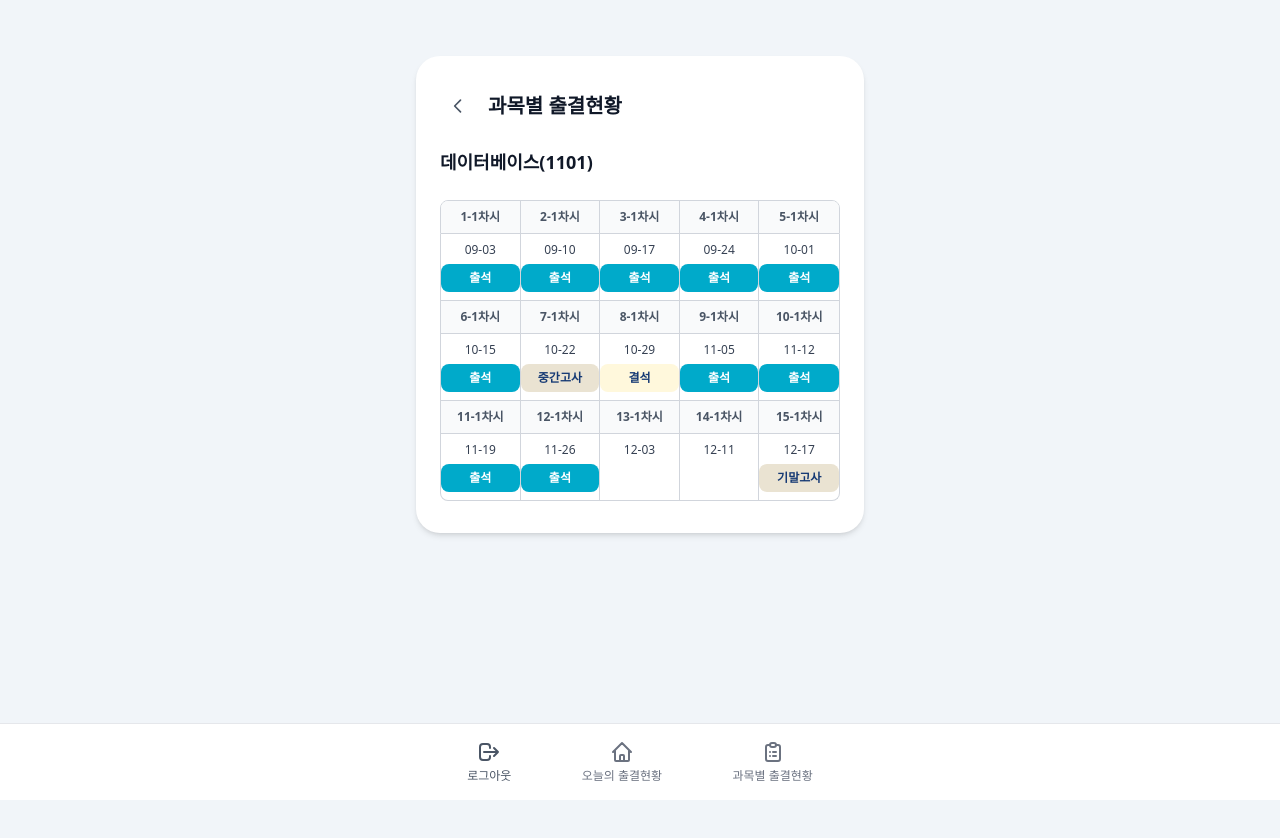
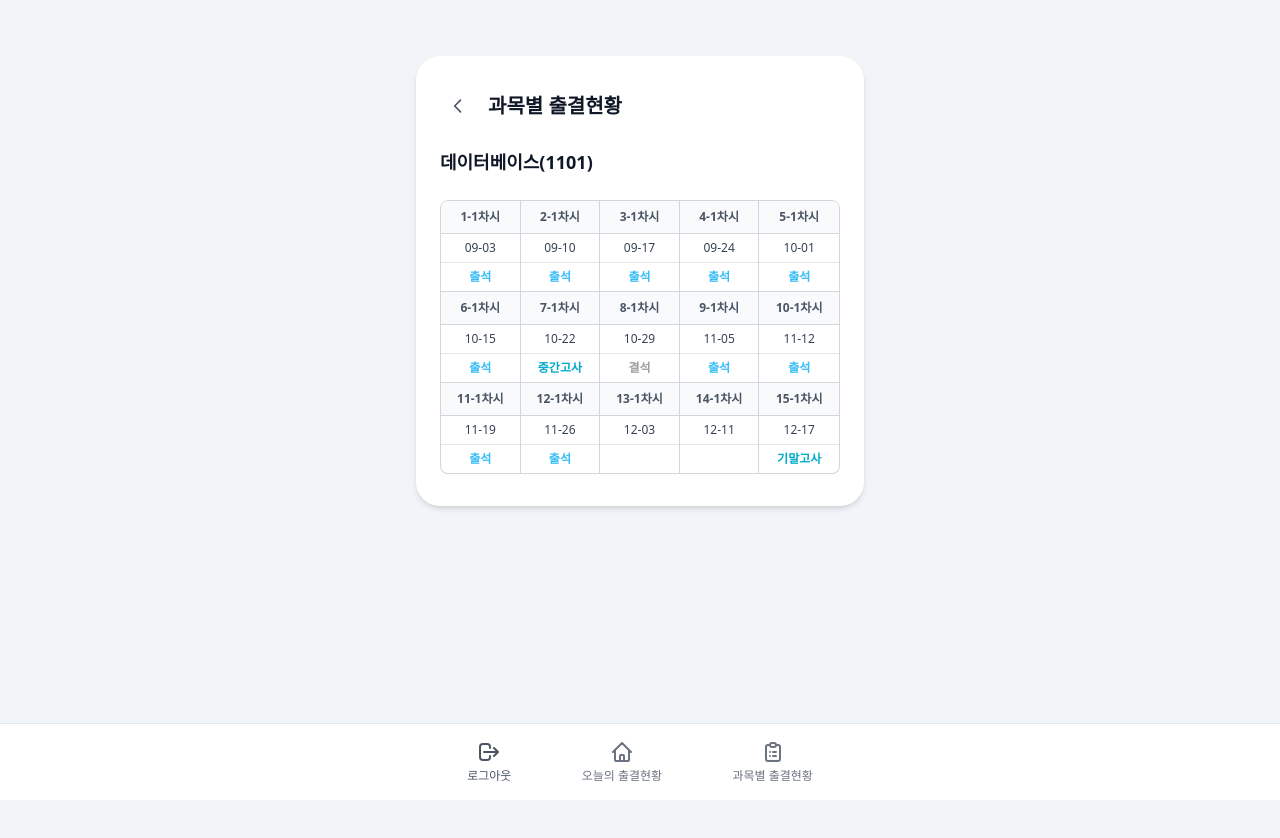
Before and after one commit to d4eh0/Cloud-TermProject, a React app in the folder frontend/: page /attendance/history/detail/1 in a window 1280 px wide. Shown: the top 838 px of the page. Built offline with nearby package versions, Linux system fonts and the light colour scheme; the HTML template or start-up script is replaced by a standard one.

Commit message:
refactor: 과목별 출결현황 상세페이지 UI 수정

```diff
--- a/frontend/src/pages/AttendanceDetailPage.jsx
+++ b/frontend/src/pages/AttendanceDetailPage.jsx
@@ -99,34 +99,29 @@ function AttendanceDetailPage() {
   }
 
   const getStatusStyle = (status) => {
-    if (!status) return { backgroundColor: 'transparent', color: 'rgb(107, 114, 128)' }
+    if (!status) return { color: 'rgb(107, 114, 128)' }
 
     switch (status) {
       case '출석':
         return {
-          backgroundColor: 'rgb(0, 170, 202)', // YU Sky Blue
-          color: 'white',
+          color: 'rgb(56, 189, 248)', // 더 밝은 Sky Blue
         }
       case '지각':
         return {
-          backgroundColor: 'rgb(255, 248, 220)', // 연한 노란색
-          color: 'rgb(21, 57, 116)', // YU Blue
+          color: 'rgb(157, 157, 156)', // YU Gray (회색)
         }
       case '결석':
         return {
-          backgroundColor: 'rgb(255, 248, 220)', // 연한 노란색
-          color: 'rgb(21, 57, 116)', // YU Blue
+          color: 'rgb(157, 157, 156)', // YU Gray (회색)
         }
       case '중간고사':
       case '기말고사':
         return {
-          backgroundColor: 'rgb(234, 227, 210)', // YU Beige
-          color: 'rgb(21, 57, 116)', // YU Blue
+          color: 'rgb(0, 170, 202)', // YU Sky Blue (현재 출석색)
         }
       default:
         return {
-          backgroundColor: 'rgb(157, 157, 156)', // YU Gray
-          color: 'white',
+          color: 'rgb(157, 157, 156)', // YU Gray
         }
     }
   }
@@ -196,14 +191,14 @@ function AttendanceDetailPage() {
                       {row.map((record) => (
                         <div
                           key={record.session}
-                          className="flex flex-col items-center gap-1.5 py-2 border-r border-gray-300 last:border-r-0"
+                          className="flex flex-col items-center border-r border-gray-300 last:border-r-0"
                         >
-                          <div className="text-xs text-gray-700 font-medium">
+                          <div className="text-xs text-gray-700 font-medium py-1.5 border-b border-gray-200 w-full text-center">
                             {record.date}
                           </div>
                             {record.status && (
                               <div
-                              className="w-full py-1.5 px-1 rounded-lg text-xs font-semibold text-center"
+                                className="w-full py-1.5 px-1 text-xs font-semibold text-center"
                                 style={getStatusStyle(record.status)}
                               >
                                 {record.status}
```
Lines whose indentation alone changed are shown as unchanged.
